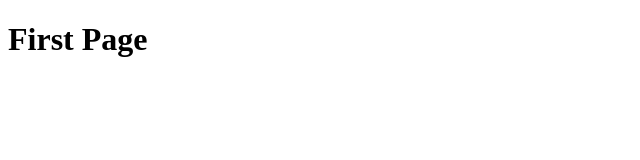
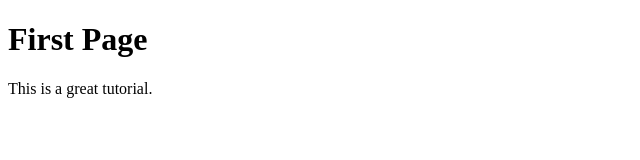
Before and after one commit to Robert-Dor/git-course, a plain HTML site: page index.html in a window 1280 px wide. Shown: the whole page, without its empty margins (0-640 px from the left). Drawn offline with Linux system fonts and the light colour scheme.

Commit message:
Changed the index file

```diff
--- a/index.html
+++ b/index.html
@@ -6,7 +6,8 @@
     <meta name="viewport" content="width=device-width, initial-scale=1.0">
     <title>Git Course</title>
 </head>
-<body>
-    <h1>First Page</h1>
-</body>
+    <body>
+        <h1>First Page</h1>
+        <p>This is a great tutorial.</p>
+    </body>
 </html>
```
